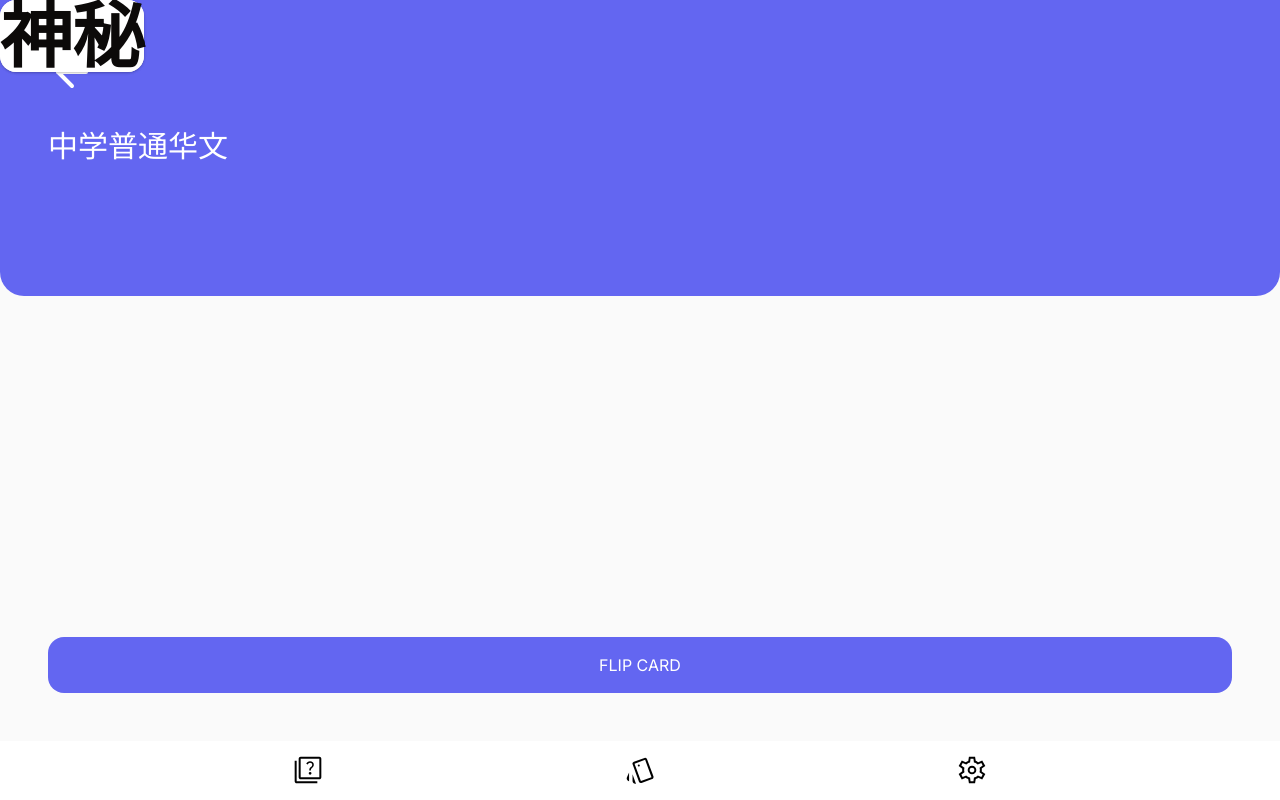
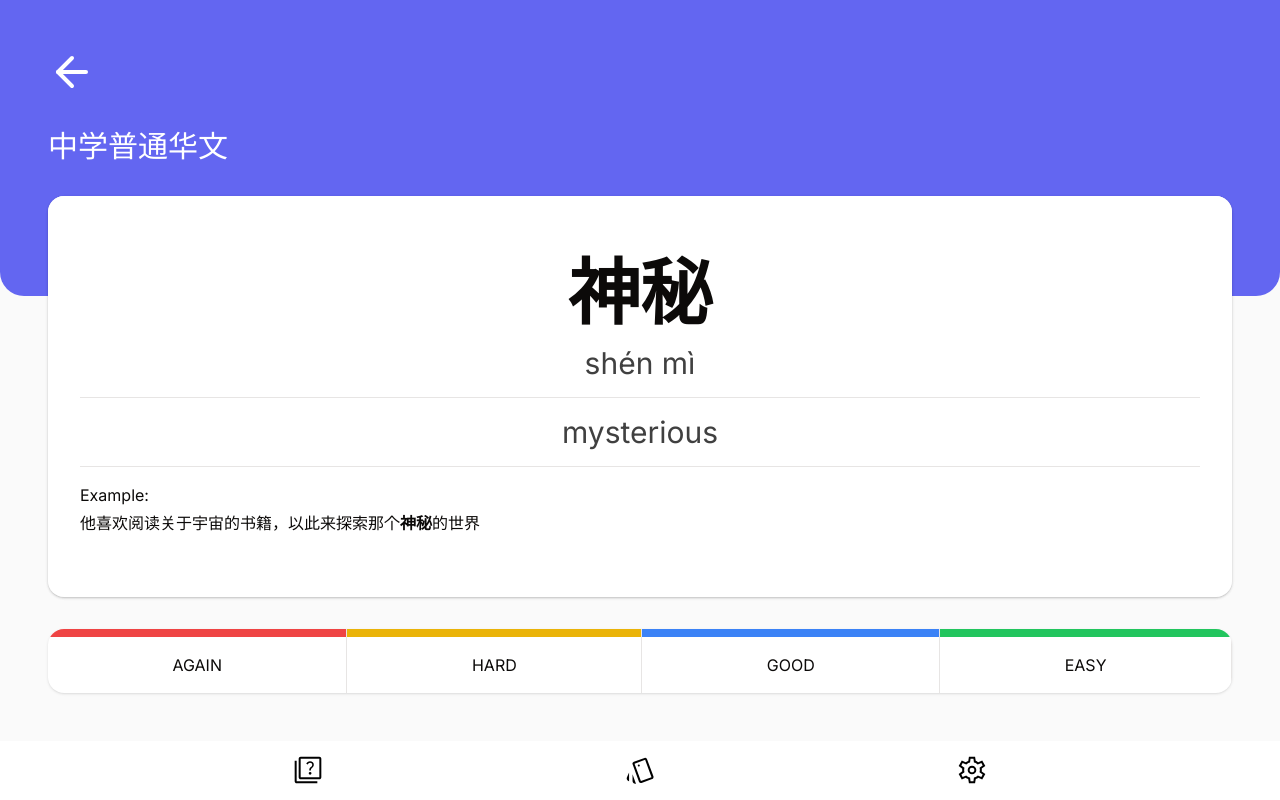
Before and after one commit to mongj/cloudhacks-better-anki, a Next.js app: page /cards/zh-01 in a window 1280 px wide. Both pictures are taken after a click on the button "FLIP CARD". Built offline with nearby package versions, Linux system fonts and the light colour scheme.

Commit message:
completed cards

```diff
--- a/app/cards/zh-01/page.tsx
+++ b/app/cards/zh-01/page.tsx
@@ -1,45 +1,68 @@
+"use client";
+
 import { ArrowLeft } from "lucide-react";
 
-// export default function Page() {
-//   return (
-//     <>
-//       <div className="bg-neutral-50 min-h-full relative">
-//         <div className="bg-indigo-500 h-1/3 rounded-b-3xl absolute top-0 left-0 z-10"></div>
-//         <div className="flex flex-col bg-neutral-50 p-12">
-//           <ArrowLeft />
-//           <h1>中学普通华文</h1>
-//           <div className="bg-white">
-//             <h1 className="text-5xl">神秘</h1>
-//           </div>
-//           <button className="bg-indigo-500 text-white">FLIP CARD</button>
-//         </div>
-//       </div>
-//     </>
-//   );
-// }
+export default function Page() {
+  function handleClick() {
+    document.querySelector(".card-back")?.classList.toggle("invisible");
+    document.querySelector(".flip-button")?.classList.toggle("invisible");
+    document.querySelector(".rate-button")?.classList.toggle("invisible");
+  }
 
-export default function Page() {
   return (
     <>
-      {/* <div className="bg-neutral-500 h-12 relative"></div>
-      <div className="bg-indigo-500 absolute top-0 left-0 z-10 h-6"></div> */}
       <div className="relative h-full w-full">
         <div className="bg-neutral-50 h-full" />
         <div className="absolute top-0 left-0 bg-indigo-500 h-2/5 w-full rounded-b-3xl" />
         <div className="flex flex-col gap-8 absolute top-0 left-0 p-12 w-full h-full">
           <ArrowLeft color="white" size={48} />
           <h1 className="text-3xl text-white">中学普通华文</h1>
-          <div className="flex flex-grow">
-            <div className="front flex flex-col bg-white flex-grow rounded-2xl shadow place-content-center absolute top-0 left-0">
+          <div className="flex flex-grow relative">
+            <div className="card-front flex flex-col bg-white flex-grow h-full w-full rounded-2xl shadow place-content-center absolute top-0 left-0 visible">
               <h1 className="text-7xl text-center font-bold">神秘</h1>
             </div>
-            <div className="back flex flex-col bg-white flex-grow rounded-2xl shadow place-content-center absolute top-0 left-0">
+            <div className="card-back flex flex-col gap-4 bg-white flex-grow h-full w-full p-8 rounded-2xl shadow place-content-center absolute top-0 left-0 invisible">
               <h1 className="text-7xl text-center font-bold">神秘</h1>
+              <h3 className="text-3xl text-center text-neutral-700">shén mì</h3>
+              <hr />
+              <h3 className="text-3xl text-center text-neutral-700">
+                mysterious
+              </h3>
+              <hr />
+              <div>
+                <p className="mb-1">Example:</p>
+                <span>
+                  他喜欢阅读关于宇宙的书籍，以此来探索那个<b>神秘</b>的世界
+                </span>
+              </div>
             </div>
           </div>
-          <button className="bg-indigo-500 text-white p-4 rounded-2xl">
-            FLIP CARD
-          </button>
+          <div className="h-16 relative">
+            <button
+              className="flip-button bg-indigo-500 text-white p-4 rounded-2xl w-full h-full absolute top-0 left-0"
+              onClick={handleClick}
+            >
+              FLIP CARD
+            </button>
+            <div className="rate-button flex flex-row bg-white rounded-2xl w-full h-full absolute top-0 left-0 shadow invisible overflow-clip">
+              <div className="flex flex-col grow border-r">
+                <div className="bg-red-500 w-full h-2"></div>
+                <button className="grow">AGAIN</button>
+              </div>
+              <div className="flex flex-col grow border-r">
+                <div className="bg-yellow-500 w-full h-2"></div>
+                <button className="grow">HARD</button>
+              </div>
+              <div className="flex flex-col grow border-r">
+                <div className="bg-blue-500 w-full h-2"></div>
+                <button className="grow">GOOD</button>
+              </div>
+              <div className="flex flex-col grow border-r">
+                <div className="bg-green-500 w-full h-2"></div>
+                <button className="grow">EASY</button>
+              </div>
+            </div>
+          </div>
         </div>
       </div>
     </>
```
